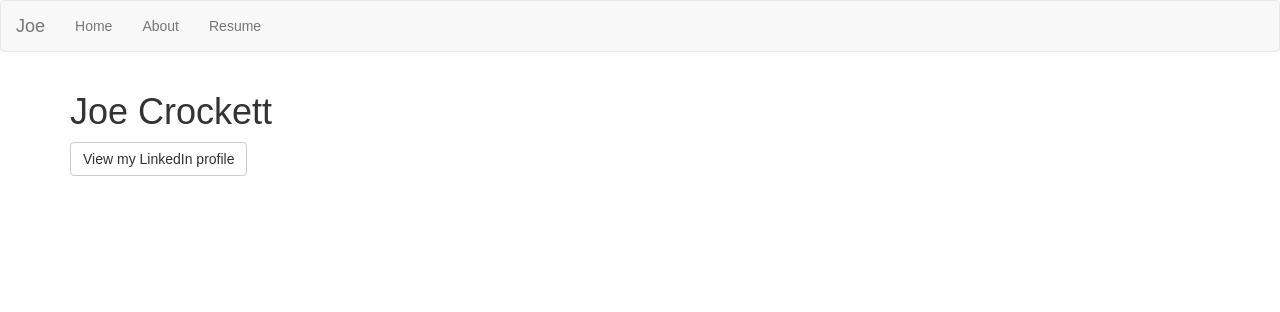
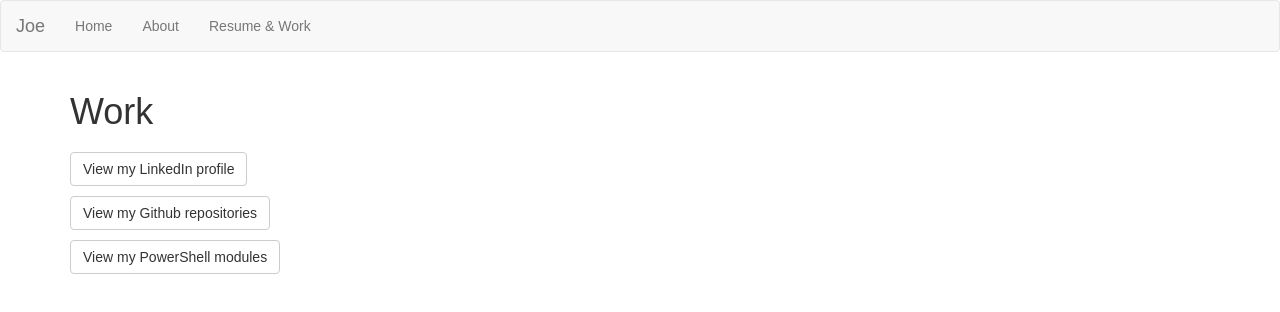
Before and after one commit to jcrocke9/joecrockett, a React (Create React App) app: page /resume in a window 1280 px wide. Shown: the top 312 px of the page. Built offline with nearby package versions, Linux system fonts and the light colour scheme; no server answers.

Commit message:
text updates

```diff
--- a/src/App.js
+++ b/src/App.js
@@ -32,7 +32,7 @@ class App extends Component {
                                     <ul className="nav navbar-nav">
                                         <li><Link to="/">Home</Link></li>
                                         <li><Link to="/about">About</Link></li>
-                                        <li><Link to="/resume">Resume</Link></li>
+                                        <li><Link to="/resume">Resume &amp; Work</Link></li>
                                     </ul>
                                 </div>
                             </div>
--- a/src/components/Home.js
+++ b/src/components/Home.js
@@ -31,16 +31,18 @@ export class Home extends Component {
             <div >
                 <div className="bs-docs-featurette" id="content" tabIndex="-1">
                     <div className="container">
-                        <h2 className="bs-docs-featurette-title">Joe Crockett</h2>
+                    <p className="lead">Office 365 Developer for a small city in the East US</p>
+                    <h2 className="bs-docs-featurette-title">SharePoint</h2>
                         <hr className="half-rule" />
 
                         <p className="lead">The SharePoint Framework is an exciting new opportunity for modern web development. I see tremendous opportunities for React to engage audiences with elegant and interactive user interfaces.</p>
                     </div>
-                    <div >
-                        <WorldMap />
+                    <div className="container">
+                        <h2 className="bs-docs-featurette-title">Exchange</h2>
+                        <hr className="half-rule" />
 
+                        <p className="lead">I've written <a href="https://www.powershellgallery.com/profiles/jcrocke9/">a few PowerShell modules for Exchange Online</a>: <a href="mailto:joseph.crockett@outlook.com">let me know</a> if you like them!</p>
                     </div>
-
                 </div>
             </div>
         );
--- a/src/components/Resume.js
+++ b/src/components/Resume.js
@@ -2,19 +2,26 @@ import React, { Component } from 'react';
 
 export class Resume extends Component {
 
-    linkedIn() {window.location.href="https://www.linkedin.com/in/josephpcrockett/";}
-
+    linkedIn() { window.location.href = "https://www.linkedin.com/in/josephpcrockett/"; }
+    github() { window.location.href = "https://github.com/jcrocke9/"; }
+    powershellGallery() { window.location.href = "https://www.powershellgallery.com/profiles/jcrocke9/"; }
     render() {
         return (
             <div>
                 <div className="bs-docs-header" id="content" tabIndex="-1">
                     <div className="container">
-                        <h1>Joe Crockett</h1>
+                        <h1>Work</h1>
                     </div>
                 </div>
                 <div className="container bs-docs-container">
                     <div className="Row">
-                        <input onClick={this.linkedIn} type="button" className="btn btn-default" value="View my LinkedIn profile" />
+                        <h4><input onClick={this.linkedIn} type="button" className="btn btn-default" value="View my LinkedIn profile" /></h4>
+                    </div>
+                    <div className="Row">
+                        <h4><input onClick={this.github} type="button" className="btn btn-default" value="View my Github repositories" /></h4>
+                    </div>
+                    <div className="Row">
+                        <h4><input onClick={this.powershellGallery} type="button" className="btn btn-default" value="View my PowerShell modules" /></h4>
                     </div>
                 </div>
             </div>
```
